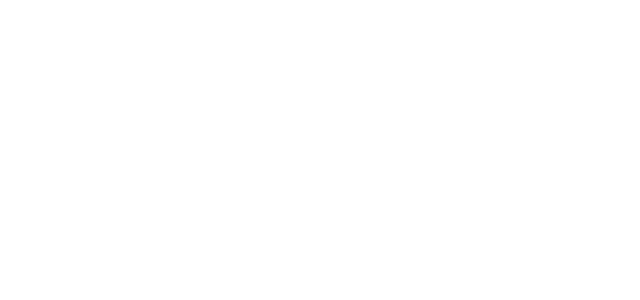
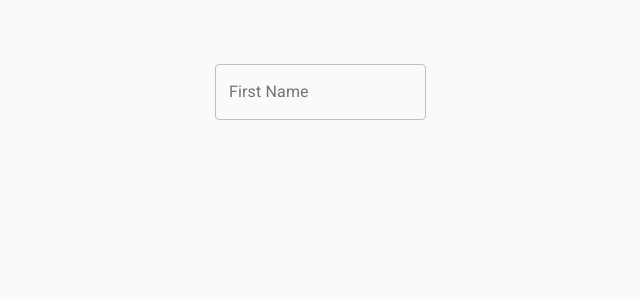
Before and after one commit to dorsapiri/login-page, a React (Create React App) app: page /signup in a window 1280 px wide. Shown: the top 300 px of the page, without its empty margins (137-777 px from the left). Built offline with nearby package versions, Linux system fonts and the light colour scheme.

Commit message:
practice on signuop

```diff
--- a/src/index.js
+++ b/src/index.js
@@ -13,7 +13,7 @@
   return(
     <Router>
       <Routes>
-        <Route path="/signup" component={SignUpSide}/>
+        <Route exact path="/signup" element={<SignUpSide/>}/>
         <Route exact path="/" element={<SignInSide />}/>
       </Routes>
     </Router>
--- a/src/pages/SignInSide.js
+++ b/src/pages/SignInSide.js
@@ -1,4 +1,4 @@
-import { Avatar, CssBaseline, Grid, makeStyles } from "@material-ui/core";
+import { Avatar, Button, CssBaseline, Grid, Link, makeStyles } from "@material-ui/core";
 import React from "react";
 import TextField from "@material-ui/core/TextField";
 import { Typography } from "@mui/material";
@@ -23,8 +23,8 @@
   return(
     <Grid container>
       <CssBaseline />
-      <Grid xs={false} sm={2} md={3}/>
-      <Grid xs={12} sm={8} md={6}>
+      <Grid item xs={false} sm={2} md={3}/>
+      <Grid item xs={12} sm={8} md={6}>
         <div className={classes.paper}>
           <Avatar className={classes.avatar}>
             <LockOutlinedIcon />
@@ -49,6 +49,23 @@
          margin="normal"
          fullWidth
          required/>
+          <Button
+          type="submit"
+          fullWidth
+          variant="contained"
+          color="primary">SignIn</Button>
+          <Grid container>
+          <Grid item xs>
+            <Link href="#" variant="body2">
+              Forgot password?
+            </Link>
+          </Grid>
+          <Grid item>
+            <Link href="/signup" variant="body2">
+            Don't have an account? Sign Up
+            </Link>
+          </Grid>
+          </Grid>
           </form>
         </div>
       </Grid>
--- a/src/pages/SignUpSide.js
+++ b/src/pages/SignUpSide.js
@@ -1,30 +1,28 @@
+import { CssBaseline, Grid, makeStyles, TextField } from "@material-ui/core";
 import React from "react";
-import Container from "@material-ui/core/Container";
-import { Avatar, CssBaseline, Grid, TextField, Typography } from "@mui/material";
 
-
+const useStyles = makeStyles(theme=>({
+    paper: {
+        margin: theme.spacing(8,4),
+    }
+}));
 export default function SignUp(){
+    const classes = useStyles();
     return(
-    <Container  component="main">
+        <Grid container>
             <CssBaseline/>
-        <div>
-            <Avatar>
-
-            </Avatar>
-            <Typography component="h1">
-                Sign Up
-            </Typography>
+            <Grid item xs={false} sm={2} md={3}/>
+            <Grid item xs={12} sm={8} md={6}>
+                <div className={classes.paper}>
                     <form>
-                <Grid Container spacing={2}>
-                    <Grid item xs="12" xm="6">
-                        <TextField name="firstname" autoComplete="fname" required variant="outlined" id="firstname" label="First Name" autoFocus/>
-                    </Grid>
-                    <Grid item xs="12" xm="6">
-                        <TextField name="lastname" autoComplete="lname" required variant="outlined" id="lastname" label="Last Name" autoFocus/>
+                        <TextField
+                        name="firstname"
+                        label="First Name"
+                        id="fname"
+                        variant="outlined" />
+                    </form>
+                </div>
             </Grid>
         </Grid>
-            </form>
-        </div>
-    </Container>
     );
 }
```
Lines whose indentation alone changed are shown as unchanged.
